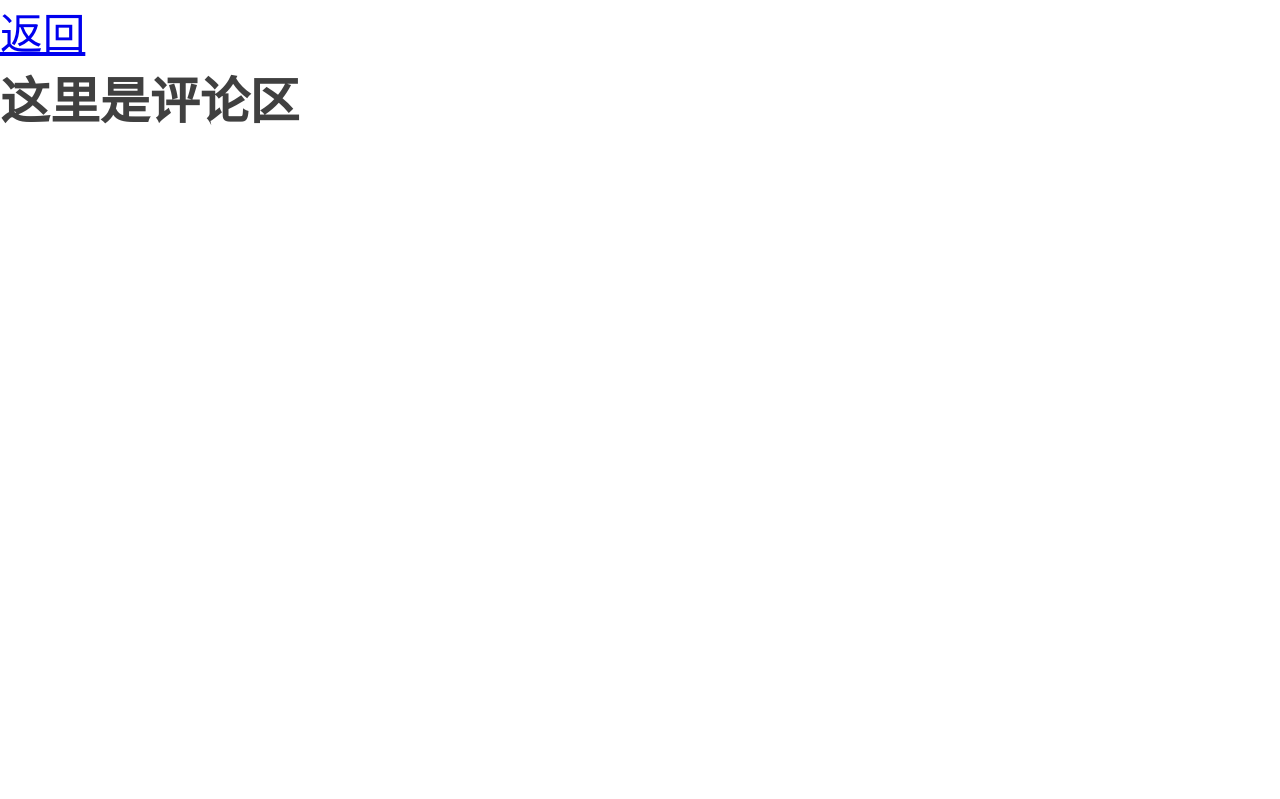
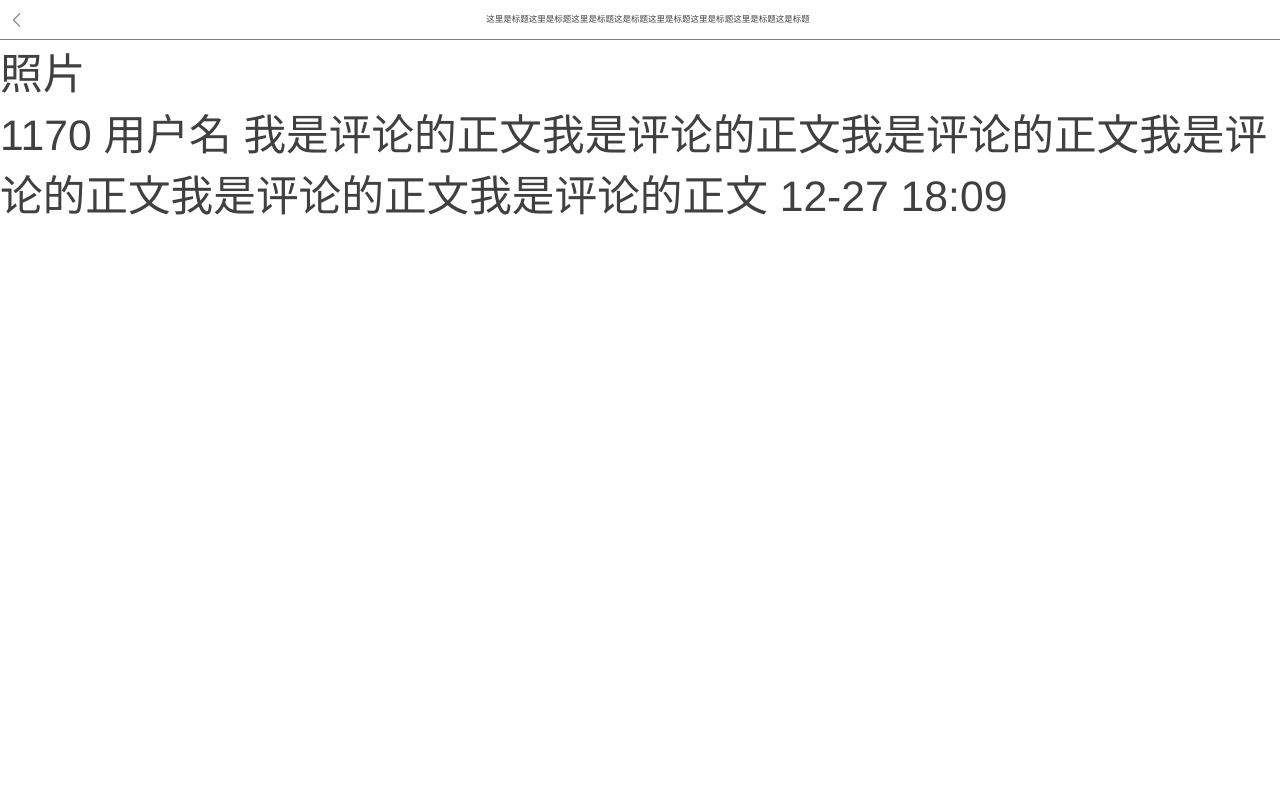
Before and after one commit to mrgaolei/fmit, a Django app: page / in a window 1280 px wide, after a click that opens the changed part. Shown: the top 799 px of the page. Run offline with Django 3.2, Linux system fonts and the light colour scheme; tables that the repository leaves empty hold one stand-in row (values such as "Sample post"); parts of the project's set-up code (start-up, migrations or seed data) failed here and were passed over.

Commit message:
评论页面制作

```diff
--- a/fmit/settings.py
+++ b/fmit/settings.py
@@ -27,7 +27,7 @@ SECRET_KEY = config('FMIT_SECRET_KEY')
 # SECURITY WARNING: don't run with debug turned on in production!
 DEBUG = config('FMIT_DEBUG', default=False, cast=bool)
 
-ALLOWED_HOSTS = ["192.168.3.217"]
+ALLOWED_HOSTS = ["192.168.3.217",'0.0.0.0','192.168.199.1','127.0.0.1']
 
 SITE_ID = 1
 
--- a/news/static/news/styles/main.css
+++ b/news/static/news/styles/main.css
@@ -65,4 +65,27 @@ ul, li {
       padding: 3px;
       line-height: 1; }
 
+#pageComment .comment-header {
+  height: 30px;
+  border-bottom: 1px solid gray;
+  padding: .1em .2em; }
+  #pageComment .comment-header a {
+    text-decoration: none;
+    color: #404040; }
+  #pageComment .comment-header svg {
+    float: left;
+    display: inline-block;
+    margin-top: .18em;
+    width: 16px;
+    height: 16px;
+    fill: gray; }
+  #pageComment .comment-header span {
+    font-size: .2em;
+    display: block;
+    line-height: 30px;
+    text-align: center;
+    overflow: hidden;
+    text-overflow: ellipsis;
+    white-space: nowrap; }
+
 /*# sourceMappingURL=main.css.map */
--- a/news/static/news/styles/main.scss
+++ b/news/static/news/styles/main.scss
@@ -79,3 +79,32 @@ ul ,li{
     }
   }
 }
+#pageComment{
+  .comment-header{
+    height: 30px;
+    border-bottom: 1px solid gray;
+    padding: .1em .2em;
+    margin-bottom: .5em;
+    a{
+      text-decoration: none;
+      color: #404040;
+    }
+    svg{
+      float: left;
+      display: inline-block;
+      margin-top: .18em;
+      width: 16px;
+      height: 16px;
+      fill: gray;
+    }
+    span{
+      font-size: .2em;
+      display: block;
+      line-height: 30px;
+      text-align: center;
+      overflow: hidden;
+      text-overflow: ellipsis;
+      white-space: nowrap;
+    }
+  }
+}
--- a/templates/base.html
+++ b/templates/base.html
@@ -9,14 +9,51 @@
   <title>FMiT 广播</title>
 </head>
 <body>
+<svg style="position: absolute; width: 0; height: 0; overflow: hidden;" version="1.1" xmlns="http://www.w3.org/2000/svg" xmlns:xlink="http://www.w3.org/1999/xlink">
+  <defs>
+    <symbol id="icon-chevron-thin-down" viewBox="0 0 20 20">
+      <title>chevron-thin-down</title>
+      <path class="path1" d="M17.418 6.109c0.272-0.268 0.709-0.268 0.979 0s0.271 0.701 0 0.969l-7.908 7.83c-0.27 0.268-0.707 0.268-0.979 0l-7.908-7.83c-0.27-0.268-0.27-0.701 0-0.969s0.709-0.268 0.979 0l7.419 7.141 7.418-7.141z"></path>
+    </symbol>
+    <symbol id="icon-chevron-thin-left" viewBox="0 0 20 20">
+      <title>chevron-thin-left</title>
+      <path class="path1" d="M13.891 17.418c0.268 0.272 0.268 0.709 0 0.979s-0.701 0.271-0.969 0l-7.83-7.908c-0.268-0.27-0.268-0.707 0-0.979l7.83-7.908c0.268-0.27 0.701-0.27 0.969 0s0.268 0.709 0 0.979l-7.141 7.419 7.141 7.418z"></path>
+    </symbol>
+    <symbol id="icon-chevron-thin-right" viewBox="0 0 20 20">
+      <title>chevron-thin-right</title>
+      <path class="path1" d="M13.25 10l-7.141-7.42c-0.268-0.27-0.268-0.707 0-0.979 0.268-0.27 0.701-0.27 0.969 0l7.83 7.908c0.268 0.271 0.268 0.709 0 0.979l-7.83 7.908c-0.268 0.271-0.701 0.27-0.969 0s-0.268-0.707 0-0.979l7.141-7.417z"></path>
+    </symbol>
+    <symbol id="icon-chevron-thin-up" viewBox="0 0 20 20">
+      <title>chevron-thin-up</title>
+      <path class="path1" d="M2.582 13.891c-0.272 0.268-0.709 0.268-0.979 0s-0.271-0.701 0-0.969l7.908-7.83c0.27-0.268 0.707-0.268 0.979 0l7.908 7.83c0.27 0.268 0.27 0.701 0 0.969s-0.709 0.268-0.978 0l-7.42-7.141-7.418 7.141z"></path>
+    </symbol>
+  </defs>
+</svg>
   <div id="pageHome" class="page out">
     <header></header>
     {% block content %}
     {% endblock %}
   </div>
   <div id="pageComment" class="page out">
-    <a href="#pageHome" data-rel="back">返回</a>
-    <h3>这里是评论区</h3>
+    <div class="comment-header">
+      <a href="#pageHome" data-rel="back">
+        <svg class="icon icon-chevron-thin-down">
+          <use xlink:href="#icon-chevron-thin-left"></use>
+        </svg>
+        <span>这里是标题这里是标题这里是标题这是标题这里是标题这里是标题这里是标题这是标题</span>
+      </a>
+    </div>
+    <ul>
+      <li>
+        <div class="comment-user-profile">照片</div>
+        <div class="comment-detail">
+          <span class="good">1170</span>
+          <span>用户名</span>
+          <span class="comment-text">我是评论的正文我是评论的正文我是评论的正文我是评论的正文我是评论的正文我是评论的正文</span>
+          <span class="comment-time">12-27 18:09</span>
+        </div>
+      </li>
+    </ul>
   </div>
 <script src="{% static "news/js/mobilebone.js" %}"></script>
 </body>
```
Also changed, not shown: 1 other file.
